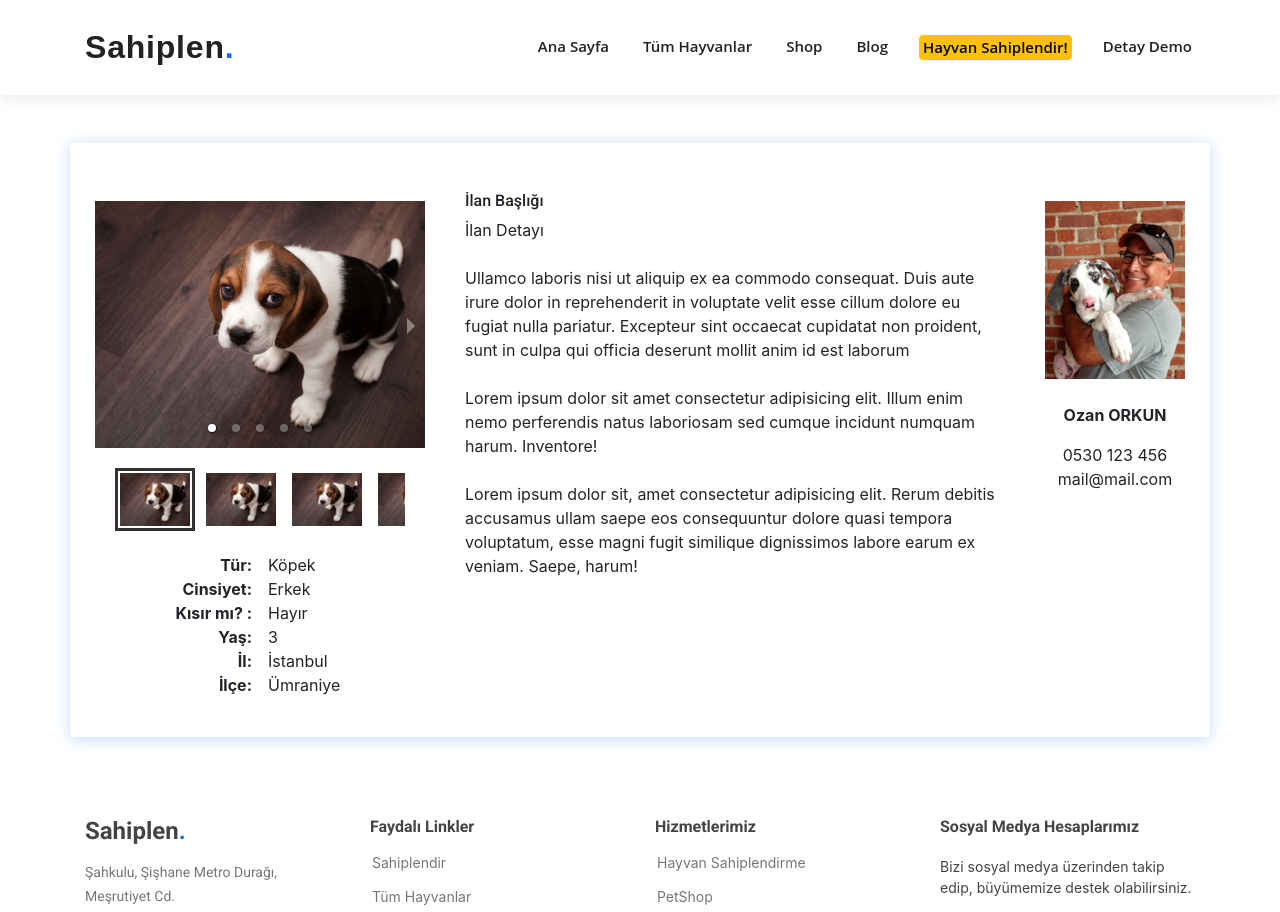
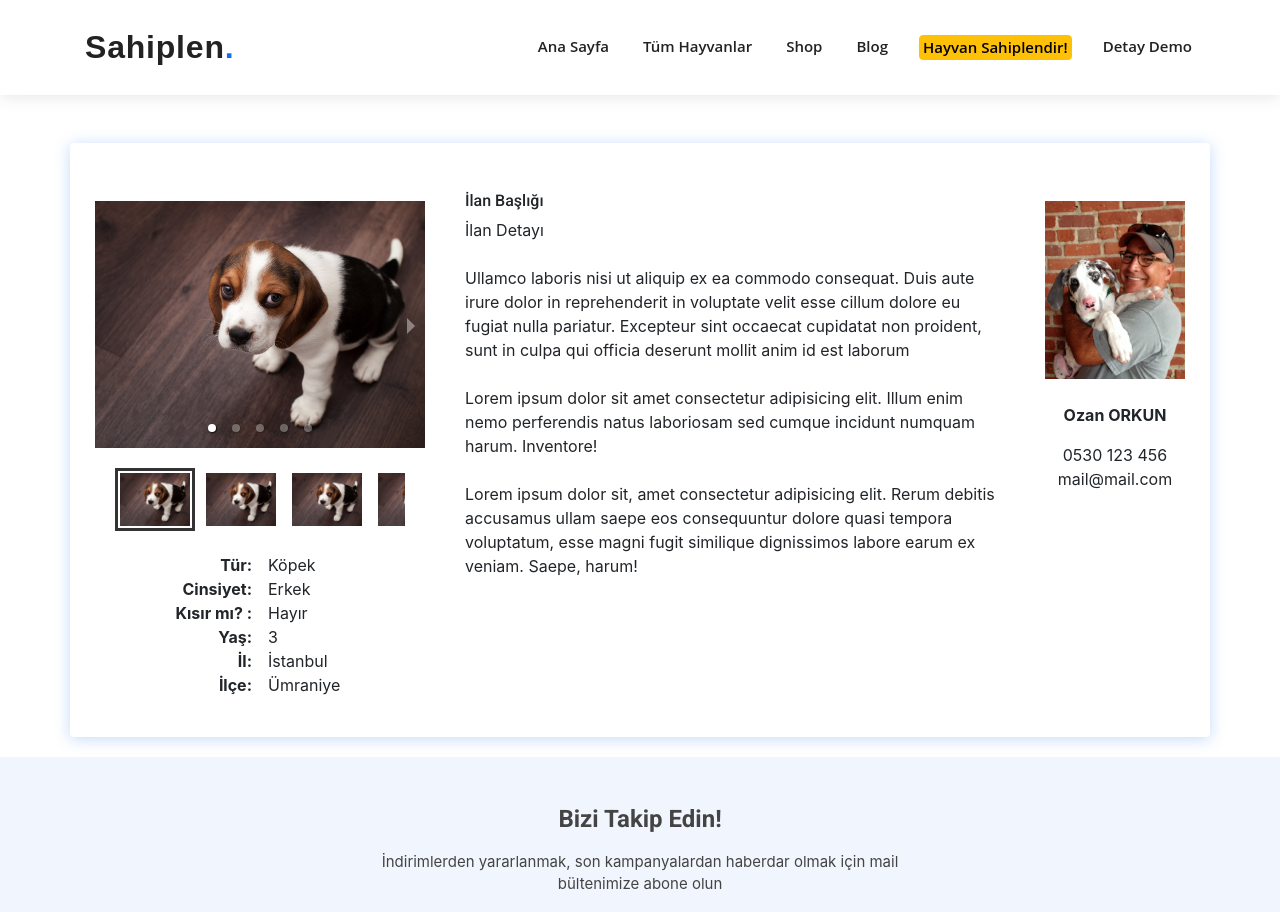
Before and after one commit to Kodluyoruz-Proje-Ekibi/sahiplen, a React (Create React App) app: page /detay in a window 1280 px wide. Shown: the top 912 px of the page. Built offline with nearby package versions, Linux system fonts and the light colour scheme.

Commit message:
subscribeUs edited

```diff
--- a/src/components/Footer/index.js
+++ b/src/components/Footer/index.js
@@ -1,6 +1,9 @@
+import SubscribeUs from '../SubscribeUs';
 function Footer() {
 	return (
 		<>
+			<SubscribeUs />
+
 			<footer id="footer">
 				<div className="footer-top">
 					<div className="container">
--- a/src/components/Home/index.js
+++ b/src/components/Home/index.js
@@ -1,14 +1,12 @@
 import React from 'react';
 import Slider from '../Slider';
 import Card from '../Card';
-import SubscribeUs from '../SubscribeUs';
 
 function Home() {
 	return (
 		<>
 			<Slider />
 			<Card />
-			<SubscribeUs />
 		</>
 	);
 }
```
